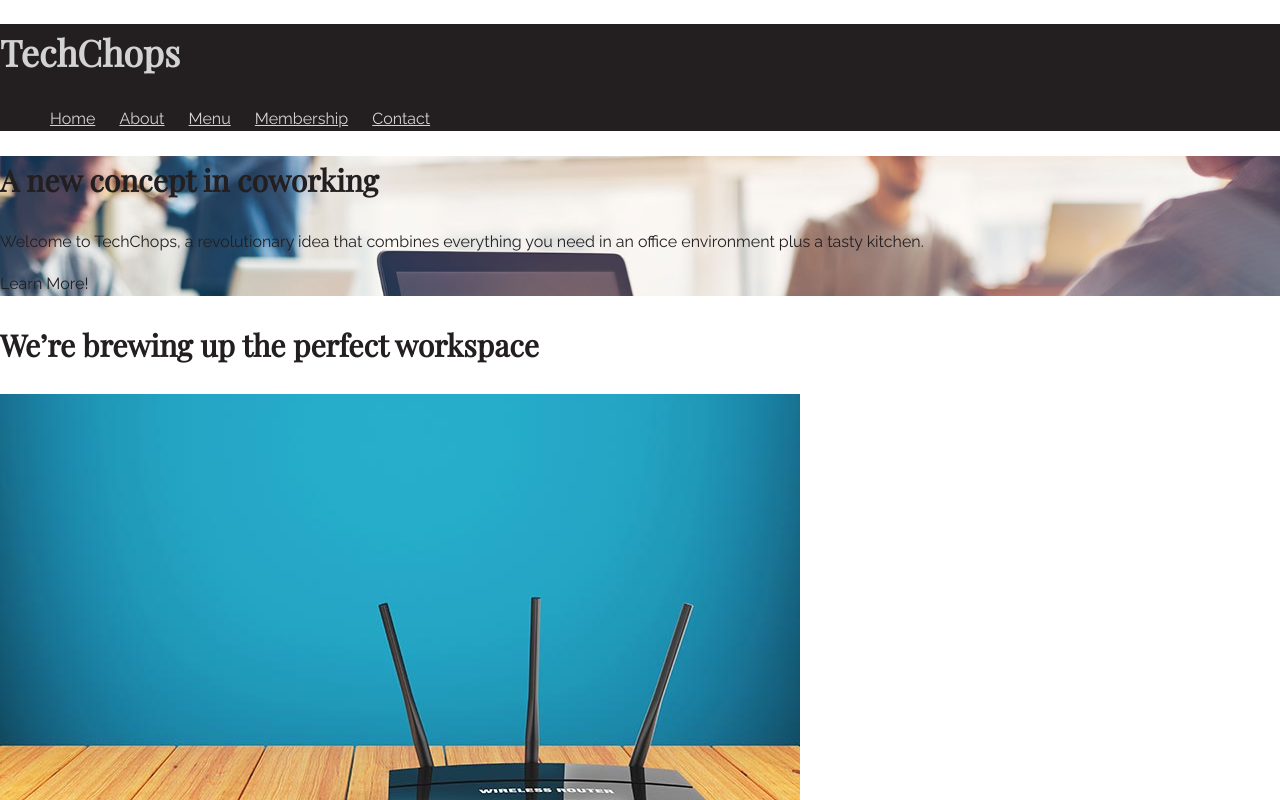
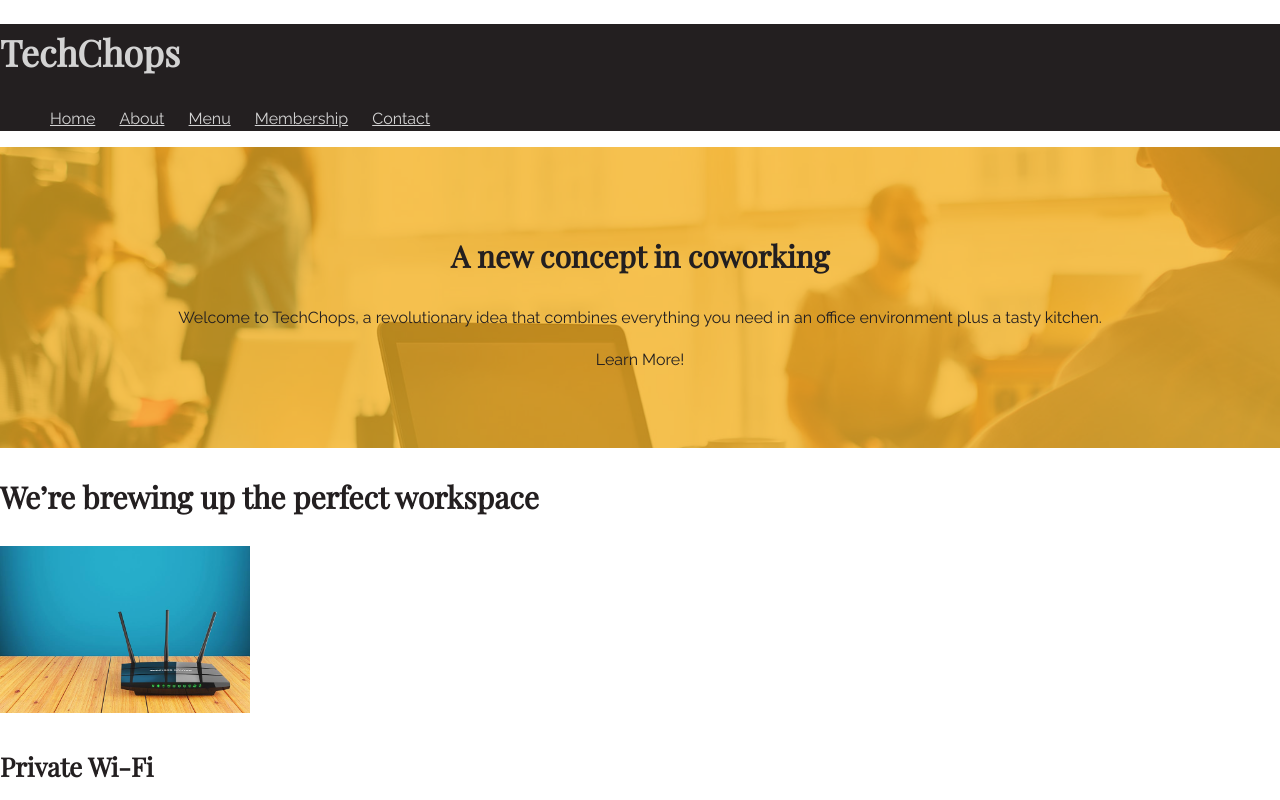
Before and after one commit to edwinchen85/techchops_site, a website: page index.html in a window 1280 px wide. Shown: the top 800 px of the page. Drawn offline with nearby package versions, Linux system fonts and the light colour scheme.

Commit message:
Bourbon mixins to style images. Add styles for hero section.

```diff
--- a/assets/scss/partials/_modules.scss
+++ b/assets/scss/partials/_modules.scss
@@ -0,0 +1,20 @@
+.hero .overlay {
+  background: rgba($orange, .7);
+}
+
+.hero {
+  text-align: center;
+}
+
+.hero .wrap {
+  padding: 60px 0;
+}
+
+.feature img {
+  @include size(250px auto);
+}
+
+.customer img {
+  border-radius: $default-border-radius;
+  @include size(150px);
+}
--- a/assets/scss/partials/_variables.scss
+++ b/assets/scss/partials/_variables.scss
@@ -7,3 +7,5 @@ $blue: rgba(9, 172, 193, 1);
 
 $serif: 'Playfair Display', serif;
 $sans-serif: 'Raleway', sans-serif;
+
+$default-border-radius: 20px;
```
Also changed, not shown: css/style.css.
